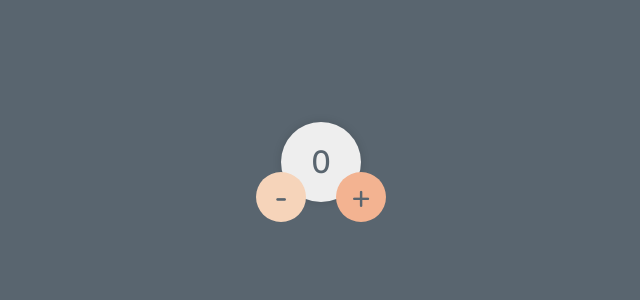
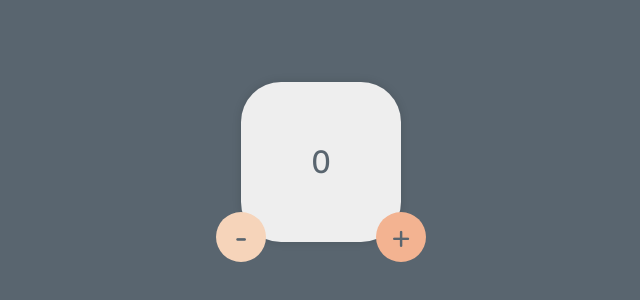
Before and after one commit to karman-ly/counter, a React (Create React App) app: page / in a window 1280 px wide. Shown: the part 238-538 px from the top of the page, without its empty margins (319-959 px from the left). Built offline with nearby package versions, Linux system fonts and the light colour scheme.

Commit message:
made display larger

```diff
--- a/package.json
+++ b/package.json
@@ -8,6 +8,7 @@
     "@testing-library/react": "^13.4.0",
     "@testing-library/user-event": "^13.5.0",
     "react": "^18.2.0",
+    "gh-pages": "^4.0.0",
     "react-dom": "^18.2.0",
     "react-scripts": "5.0.1",
     "web-vitals": "^2.1.4"
--- a/src/App.css
+++ b/src/App.css
@@ -14,7 +14,7 @@
 }
 
 .display {
-  width: 80px;
+  width: 160px;
   background: #eee;
   box-shadow: 0 0 10px #0002;
 }
```
Also changed, not shown: 1 other file (tests, documents, lock files or other folders).
